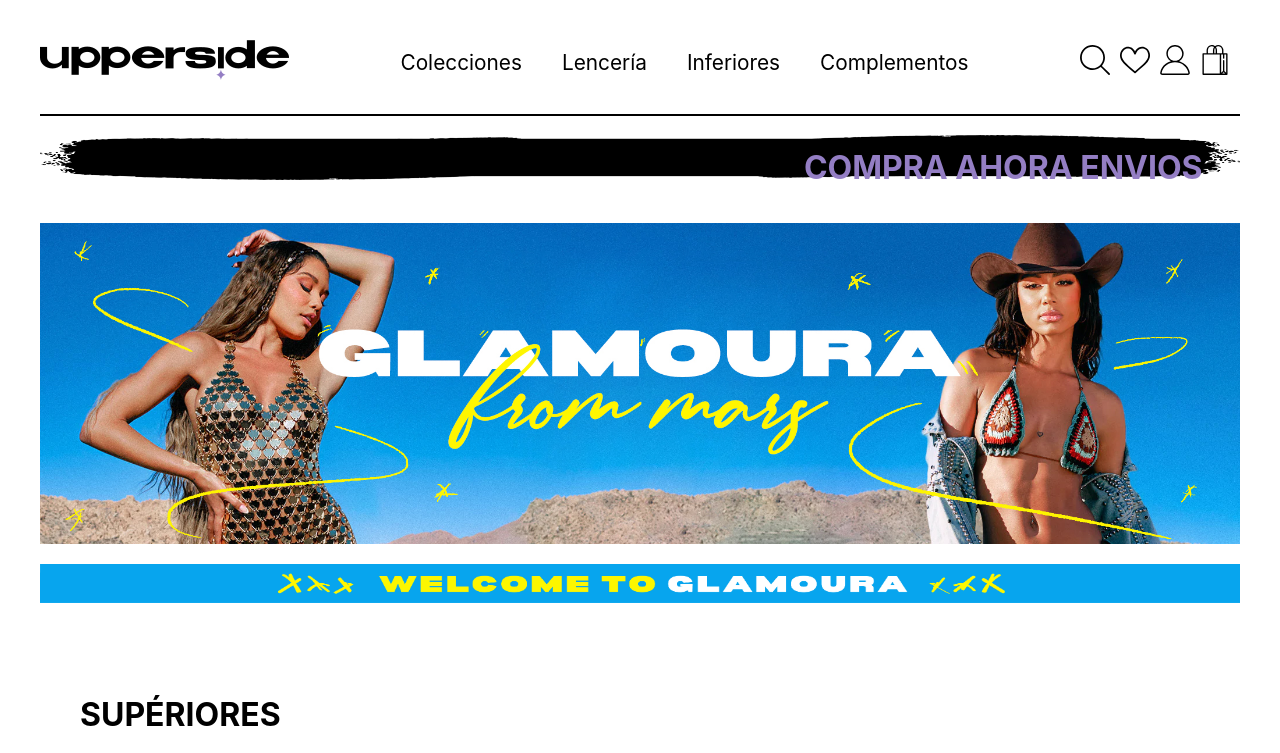
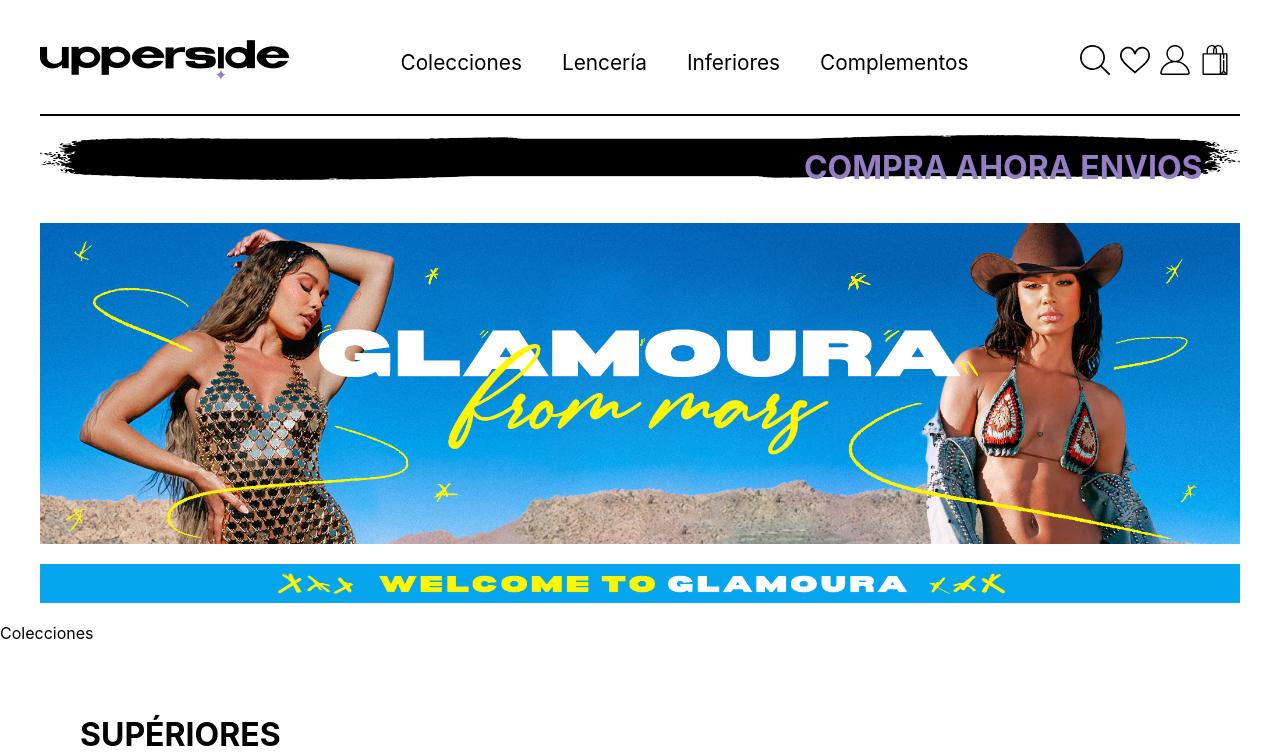
Before and after one commit to Skabas18/Upperside, a React (Create React App) app in the folder upperside/: page /Colecciones in a window 1280 px wide. Shown: the top 753 px of the page. Built offline with nearby package versions, Linux system fonts and the light colour scheme; grey boxes are pictures that could not be loaded.

Commit message:
migas de pan

```diff
--- a/upperside/src/components/BreadCrumbs.jsx
+++ b/upperside/src/components/BreadCrumbs.jsx
@@ -0,0 +1,16 @@
+import React from 'react'
+
+function BreadCrumbs({ path }) {
+  return (
+    <div className="breadcrumbs">
+      {path.map((item, index) => (
+        <span key={index}>
+          {item}
+          {index < path.length - 1 && <span className="separator"> / </span>}
+        </span>
+      ))}
+    </div>
+  )
+}
+
+export default BreadCrumbs
--- a/upperside/src/pages/Colecciones.jsx
+++ b/upperside/src/pages/Colecciones.jsx
@@ -6,15 +6,24 @@
 import AutoSlider from '../components/AutoSlider'
 import ImagenPromo from "../assets/Modales/TitulOtrasColecciones.png"
 import BannerHorizontal from '../components/BannerHorizontal'
+import Breadcrumbs from "../components/BreadCrumbs"
 import { data } from '../components/Data'
 
 import "../styles/Colecciones.css"
 function Colecciones() {
+
+  // const path = ['Inicio', 'Categoría', 'Producto'];
+  const path = window.location.pathname.split('/').filter(Boolean);
+  console.log("ESTE ES EL PATH --->"+path);
   return (
     <div>
       <div className='Banner-header'>
         <img src={Banner} alt="" />
         <img src={Anuncio} alt="" />
+      </div>
+
+      <div >
+        <Breadcrumbs path={path} />
       </div>
       <div className='Banner-Horizontal'>
         <h1>SUPÉRIORES</h1>
--- a/upperside/src/styles/App.css
+++ b/upperside/src/styles/App.css
@@ -26,3 +26,10 @@
     src: url('../assets/Fonts/MonumentExtended-Regular.otf') format('otf');
     /* Otras propiedades como font-weight y font-style si es necesario */
 }
+
+
+@font-face {
+    font-family: 'Montserrat';
+    src: url('../assets/Fonts/Montserrat-VariableFont_wght.ttf') format('ttf');
+    /* Otras propiedades como font-weight y font-style si es necesario */
+}
--- /dev/null
+++ b/upperside/src/styles/BreadCrumbs.css
@@ -0,0 +1,10 @@
+.breadcrumbs {
+    font-size: 16px;
+    margin-bottom: 20px;
+    font-family: "Montserrat";
+  }
+
+  .separator {
+    margin: 0 10px;
+    color: #ccc;
+  }
```
